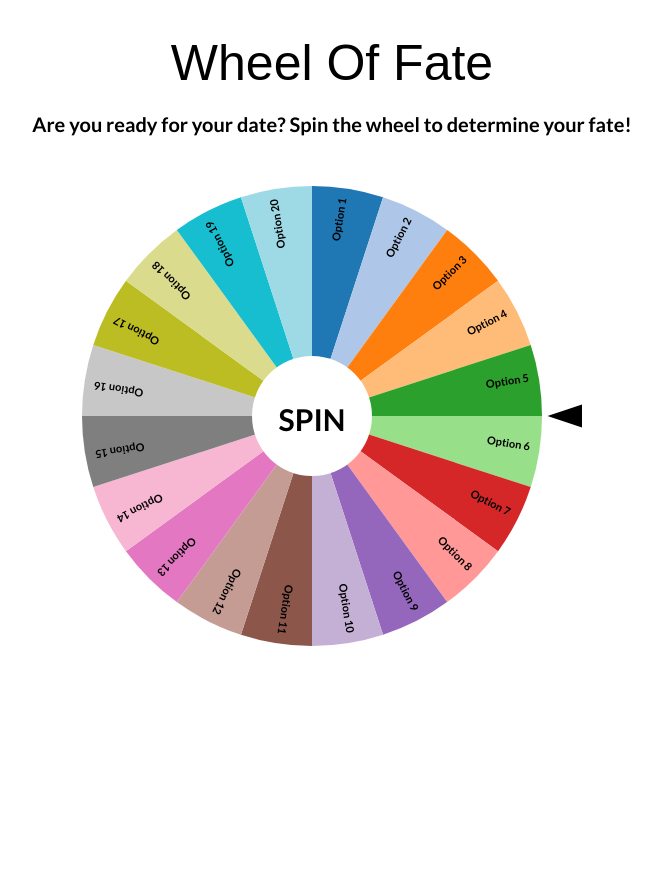
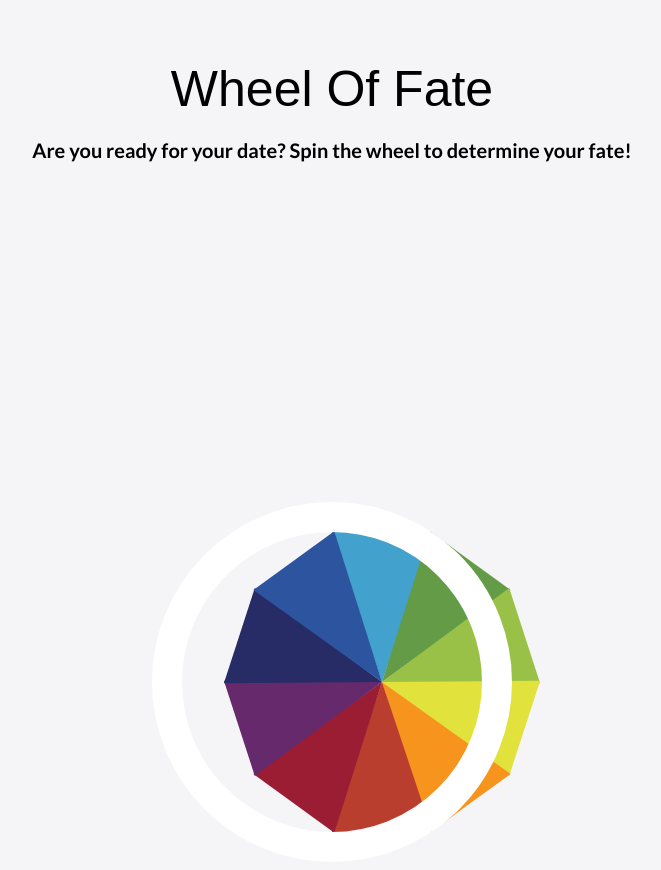
Before and after one commit to its-emmms/date-nite, a website: page wheel-of-fate-TEST.html in a window 1280 px wide. Shown: the whole page, without its empty margins (308-969 px from the left). Before the commit the page ends 800 px from the top, so only its background shows below. Drawn offline with nearby package versions, Linux system fonts and the light colour scheme; a web font is replaced by a local one.

Commit message:
adjust color wheel

```diff
--- a/wheel-of-fate-TEST.html
+++ b/wheel-of-fate-TEST.html
@@ -41,229 +41,181 @@ SOFTWARE.
       font-family: "Lato", serif;
       font-weight: lighter, 200;
     }
-    text{
-        font-family:"Lato", sans-serif;
-        font-size:11px;
-        pointer-events:none;
-    }
-    #chart{
-        position:center;
-        width:center;
-        height:500px;
-        top:0;
-        left:0;
-    }
-    #option{
-        position: absolute;
-        width:400px;
-        height:500px;
-        top:0;
-        left:520px;
-    }
-    #option h1{
-        font-size: 50px;
-        font-weight: normal;
-        font-family: "Baloo Paaji 2", sans-serif;
-        position: absolute;
-        padding: 0;
-        margin: 0;
-        top:50%;
-        -webkit-transform:translate(0,-50%);
-                transform:translate(0,-50%);
+    body {
+      margin: 60px auto;
+      background: #F5F5F7;
     }
 
+    #colorWheel {
+      height: 100px;
+      width: 100px;
+      margin: 0 auto;
+      position: relative;
+      -webkit-transform-origin: 50px 150px;
+      -moz-transform-origin: 50px 150px;
+      -ms-transform-origin: 50px 150px;
+      -o-transform-origin: 50px 150px;
+      transform-origin: 50px 150px;
+      -webkit-user-select: none;
+      -moz-user-select: none;
+      -ms-user-select: none;
+      -o-user-select: none;
+      user-select: none;
+      -webkit-transition: all 0.5s linear;
+      -moz-transition: all 0.5s linear;
+      -ms-transition: all 0.5s linear;
+      -o-transition: all 0.5s linear;
+      transition: all 0.5s linear;
+    }
+    #colorWheel span {
+      position: absolute;
+      -webkit-transform-origin: 50% 50%;
+      border-style: solid;
+      border-width: 150px 50px;
+      box-sizing: border-box;
+    }
+
+    #colorWheel span.color01 {
+      -webkit-transform: rotate(0deg);
+      -moz-transform: rotate(0deg);
+      -ms-transform: rotate(0deg);
+      -o-transform: rotate(0deg);
+      transform: rotate(0deg);
+      border-color: #43a1cd transparent transparent transparent;
+    }
+
+    #colorWheel span.color02 {
+      -webkit-transform: rotate(36deg);
+      -moz-transform: rotate(36deg);
+      -ms-transform: rotate(36deg);
+      -o-transform: rotate(36deg);
+      transform: rotate(36deg);
+      border-color: #639b47 transparent transparent transparent;
+    }
+
+    #colorWheel span.color03 {
+      -webkit-transform: rotate(72deg);
+      -moz-transform: rotate(72deg);
+      -ms-transform: rotate(72deg);
+      -o-transform: rotate(72deg);
+      transform: rotate(72deg);
+      border-color: #9ac147 transparent transparent transparent;
+    }
+
+    #colorWheel span.color04 {
+      -webkit-transform: rotate(108deg);
+      -moz-transform: rotate(108deg);
+      -ms-transform: rotate(108deg);
+      -o-transform: rotate(108deg);
+      transform: rotate(108deg);
+      border-color: #e1e23b transparent transparent transparent;
+    }
+
+    #colorWheel span.color05 {
+      -webkit-transform: rotate(144deg);
+      -moz-transform: rotate(144deg);
+      -ms-transform: rotate(144deg);
+      -o-transform: rotate(144deg);
+      transform: rotate(144deg);
+      border-color: #f7941e transparent transparent transparent;
+    }
+
+    #colorWheel span.color06 {
+      -webkit-transform: rotate(180deg);
+      -moz-transform: rotate(180deg);
+      -ms-transform: rotate(180deg);
+      -o-transform: rotate(180deg);
+      transform: rotate(180deg);
+      border-color: #ba3e2e transparent transparent transparent;
+    }
+
+    #colorWheel span.color07 {
+      -webkit-transform: rotate(216deg);
+      -moz-transform: rotate(216deg);
+      -ms-transform: rotate(216deg);
+      -o-transform: rotate(216deg);
+      transform: rotate(216deg);
+      border-color: #9a1d34 transparent transparent transparent;
+    }
+
+    #colorWheel span.color08 {
+      -webkit-transform: rotate(252deg);
+      -moz-transform: rotate(252deg);
+      -ms-transform: rotate(252deg);
+      -o-transform: rotate(252deg);
+      transform: rotate(252deg);
+      border-color: #662a6c transparent transparent transparent;
+    }
+
+    #colorWheel span.color09 {
+      -webkit-transform: rotate(288deg);
+      -moz-transform: rotate(288deg);
+      -ms-transform: rotate(288deg);
+      -o-transform: rotate(288deg);
+      transform: rotate(288deg);
+      border-color: #272b66 transparent transparent transparent;
+    }
+
+    #colorWheel span.color10 {
+      -webkit-transform: rotate(324deg);
+      -moz-transform: rotate(324deg);
+      -ms-transform: rotate(324deg);
+      -o-transform: rotate(324deg);
+      transform: rotate(324deg);
+      border-color: #2d559f transparent transparent transparent;
+    }
+
+    #colorWheel:before {
+      content: "";
+      width: 300px;
+      height: 300px;
+      overflow: hidden;
+      position: absolute;
+      top: -30px;
+      left: -130px;
+      border-radius: 100%;
+      border: 30px solid #ffffff;
+      z-index: 100;
+    }
+
+    /* #colorWheel:after {
+      content: "";
+      width: 100px;
+      height: 100px;
+      overflow: hidden;
+      position: absolute;
+      top: 100px;
+      left: 0px;
+      border-radius: 100%;
+      background: #ffffff;
+    } */
+.wrapper{
+  display: flex;
+  align-items: center;
+  justify-content: center;
+  height: 100vh;
+  width: 100vw;
+}
     </style>
+    <div class="wrapper"><div id="colorWheel">
+      <span class="color01"></span>
+      <span class="color02"></span>
+      <span class="color03"></span>
+      <span class="color04"></span>
+      <span class="color05"></span>
+      <span class="color06"></span>
+      <span class="color07"></span>
+      <span class="color08"></span>
+      <span class="color09"></span>
+      <span class="color10"></span>
+    </div>
+    </div>
 
 </head>
 <body>
     <div id="chart"></div>
     <div id="option"><h1></h1></div>
 
-    <script src="https://d3js.org/d3.v3.min.js" charset="utf-8"></script>
-    <script type="text/javascript" charset="utf-8">
-        var padding = {top:20, right:40, bottom:0, left:0},
-            w = 500 - padding.left - padding.right,
-            h = 500 - padding.top  - padding.bottom,
-            r = Math.min(w, h)/2,
-            rotation = 0,
-            oldrotation = 0,
-            picked = 100000,
-            oldpick = [],
-            color = d3.scale.category20();//category20c()
-            //randomNumbers = getRandomNumbers();
 
-        //http://osric.com/bingo-card-generator/?title=HTML+and+CSS+BINGO!&words=padding%2Cfont-family%2Ccolor%2Cfont-weight%2Cfont-size%2Cbackground-color%2Cnesting%2Cbottom%2Csans-serif%2Cperiod%2Cpound+sign%2C%EF%B9%A4body%EF%B9%A5%2C%EF%B9%A4ul%EF%B9%A5%2C%EF%B9%A4h1%EF%B9%A5%2Cmargin%2C%3C++%3E%2C{+}%2C%EF%B9%A4p%EF%B9%A5%2C%EF%B9%A4!DOCTYPE+html%EF%B9%A5%2C%EF%B9%A4head%EF%B9%A5%2Ccolon%2C%EF%B9%A4style%EF%B9%A5%2C.html%2CHTML%2CCSS%2CJavaScript%2Cborder&freespace=true&freespaceValue=Web+Design+Master&freespaceRandom=false&width=5&height=5&number=35#results
-
-        var data = [
-                    {"label":"Option 1",  "value":1,  "Option":"What CSS property is used for specifying the area between the content and its border?"}, // padding
-                    {"label":"Option 2",  "value":1,  "Option":"What CSS property is used for changing the font?"}, //font-family
-                    {"label":"Option 3",  "value":1,  "Option":"What CSS property is used for changing the color of text?"}, //color
-                    {"label":"Option 4",  "value":1,  "Option":"What CSS property is used for changing the boldness of text?"}, //font-weight
-                    {"label":"Option 5",  "value":1,  "Option":"What CSS property is used for changing the size of text?"}, //font-size
-                    {"label":"Option 6",  "value":1,  "Option":"What CSS property is used for changing the background color of a box?"}, //background-color
-                    {"label":"Option 7",  "value":1,  "Option":"Which word is used for specifying an HTML tag that is inside another tag?"}, //nesting
-                    {"label":"Option 8",  "value":1,  "Option":"Which side of the box is the third number in: margin:1px 1px 1px 1px; ?"}, //bottom
-                    {"label":"Option 9",  "value":1,  "Option":"What are the fonts that don't have serifs at the ends of letters called?"}, //sans-serif
-                    {"label":"Option 10", "value":1,  "Option":"With CSS selectors, what character prefix should one use to specify a class?"}, //period
-                    {"label":"Option 11", "value":1,  "Option":"With CSS selectors, what character prefix should one use to specify an ID?"}, //pound sign
-                    {"label":"Option 12", "value":1,  "Option":"In an HTML document, which tag holds all of the content people see?"}, //<body>
-                    {"label":"Option 13", "value":1,  "Option":"In an HTML document, which tag indicates an unordered list?"}, //<ul>
-                    {"label":"Option 14", "value":1,  "Option":"In an HTML document, which tag indicates the most important heading of your document?"}, //<h1>
-                    {"label":"Option 15", "value":1,  "Option":"What CSS property is used for specifying the area outside a box?"}, //margin
-                    {"label":"Option 16", "value":1,  "Option":"What type of bracket is used for HTML tags?"}, //< >
-                    {"label":"Option 17", "value":1,  "Option":"What type of bracket is used for CSS rules?"}, // { }
-                    {"label":"Option 18", "value":1,  "Option":"Which HTML tag is used for specifying a paragraph?"}, //<p>
-                    {"label":"Option 19", "value":1,  "Option":"What should always be the very first line of code in your HTML?"}, //<!DOCTYPE html>
-                    {"label":"Option 20", "value":1,  "Option":"What HTML tag holds all of the metadata tags for your page?"}, //<head>
-
-        ];
-
-
-
-
-        var svg = d3.select('#chart')
-            .append("svg")
-            .data([data])
-            .attr("width",  w + padding.left + padding.right)
-            .attr("height", h + padding.top + padding.bottom);
-
-        var container = svg.append("g")
-            .attr("class", "chartholder")
-            .attr("transform", "translate(" + (w/2 + padding.left) + "," + (h/2 + padding.top) + ")");
-
-        var vis = container
-            .append("g");
-
-        var pie = d3.layout.pie().sort(null).value(function(d){return 1;});
-
-        // declare an arc generator function
-        var arc = d3.svg.arc().outerRadius(r);
-
-        // select paths, use arc generator to draw
-        var arcs = vis.selectAll("g.slice")
-            .data(pie)
-            .enter()
-            .append("g")
-            .attr("class", "slice");
-
-
-        arcs.append("path")
-            .attr("fill", function(d, i){ return color(i); })
-            .attr("d", function (d) { return arc(d); });
-
-        // add the text
-        arcs.append("text").attr("transform", function(d){
-                d.innerRadius = 0;
-                d.outerRadius = r;
-                d.angle = (d.startAngle + d.endAngle)/2;
-                return "rotate(" + (d.angle * 180 / Math.PI - 90) + ")translate(" + (d.outerRadius -10) +")";
-            })
-            .attr("text-anchor", "end")
-            .text( function(d, i) {
-                return data[i].label;
-            });
-
-        container.on("click", spin);
-
-
-        function spin(d){
-
-            container.on("click", null);
-
-            //all slices have been seen, all done
-            console.log("OldPick: " + oldpick.length, "Data length: " + data.length);
-            if(oldpick.length == data.length){
-                console.log("done");
-                container.on("click", null);
-                return;
-            }
-
-            var  ps       = 360/data.length,
-                 pieslice = Math.round(1440/data.length),
-                 rng      = Math.floor((Math.random() * 1440) + 360);
-
-            rotation = (Math.round(rng / ps) * ps);
-
-            picked = Math.round(data.length - (rotation % 360)/ps);
-            picked = picked >= data.length ? (picked % data.length) : picked;
-
-
-            if(oldpick.indexOf(picked) !== -1){
-                d3.select(this).call(spin);
-                return;
-            } else {
-                oldpick.push(picked);
-            }
-
-            rotation += 90 - Math.round(ps/2);
-
-            vis.transition()
-                .duration(3000)
-                .attrTween("transform", rotTween)
-                .each("end", function(){
-
-                    //mark question as seen
-                    d3.select(".slice:nth-child(" + (picked + 1) + ") path")
-                        .attr("fill", "#111");
-
-                    //populate question
-                    d3.select("#question h1")
-                        .text(data[picked].question);
-
-                    oldrotation = rotation;
-
-                    container.on("click", spin);
-                });
-        }
-
-        //make arrow
-        svg.append("g")
-            .attr("transform", "translate(" + (w + padding.left + padding.right) + "," + ((h/2)+padding.top) + ")")
-            .append("path")
-            .attr("d", "M-" + (r*.15) + ",0L0," + (r*.05) + "L0,-" + (r*.05) + "Z")
-            .style({"fill":"black"});
-
-        //draw spin circle
-        container.append("circle")
-            .attr("cx", 0)
-            .attr("cy", 0)
-            .attr("r", 60)
-            .style({"fill":"white","cursor":"pointer"});
-
-        //spin text
-        container.append("text")
-            .attr("x", 0)
-            .attr("y", 15)
-            .attr("text-anchor", "middle")
-            .text("SPIN")
-            .style({"font-weight":"bold", "font-size":"30px"});
-
-
-        function rotTween(to) {
-          var i = d3.interpolate(oldrotation % 360, rotation);
-          return function(t) {
-            return "rotate(" + i(t) + ")";
-          };
-        }
-
-
-        function getRandomNumbers(){
-            var array = new Uint16Array(1000);
-            var scale = d3.scale.linear().range([360, 1440]).domain([0, 100000]);
-
-            if(window.hasOwnProperty("crypto") && typeof window.crypto.getRandomValues === "function"){
-                window.crypto.getRandomValues(array);
-                console.log("works");
-            } else {
-                //no support for crypto, get crappy random numbers
-                for(var i=0; i < 1000; i++){
-                    array[i] = Math.floor(Math.random() * 100000) + 1;
-                }
-            }
-
-            return array;
-        }
-
-    </script>
 </body>
 </html>
```
